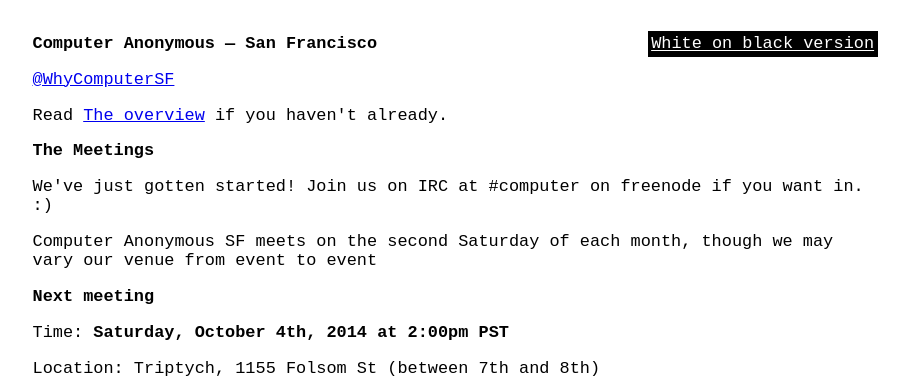
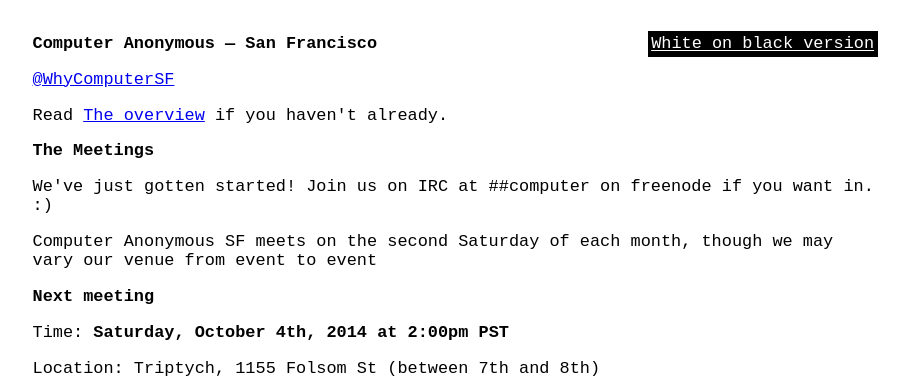
Before and after one commit to computeranonymous/computer, a Jekyll site: the page built from us_sanfrancisco.html, in a window 1280 px wide. Shown: the top 378 px of the page, without its empty margins (185-1094 px from the left). Built offline with Jekyll 4.4.1, drawn with Linux system fonts in a browser that asks for light colours.

Commit message:
Add more hash!

```diff
--- a/us_sanfrancisco.html
+++ b/us_sanfrancisco.html
@@ -11,7 +11,7 @@
 
       <h2>The Meetings</h2>
 
-      <p>We've just gotten started! Join us on IRC at #computer on freenode if you want in. :)</p>
+      <p>We've just gotten started! Join us on IRC at ##computer on freenode if you want in. :)</p>
 
       <p>Computer Anonymous SF meets on the second Saturday of each month, though we may vary our venue from event to event</p>
 
```
